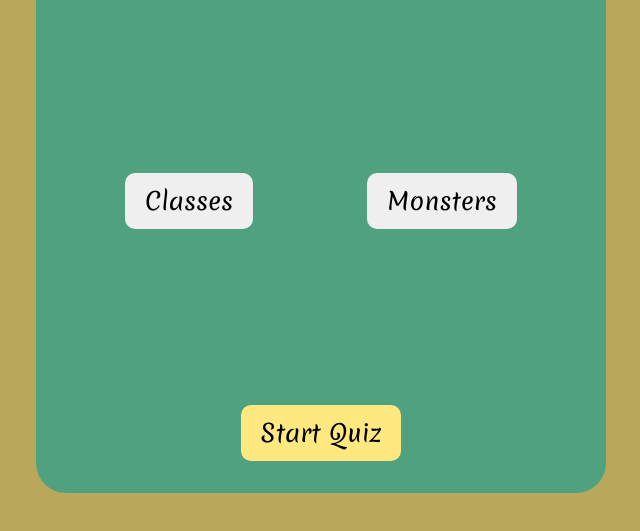
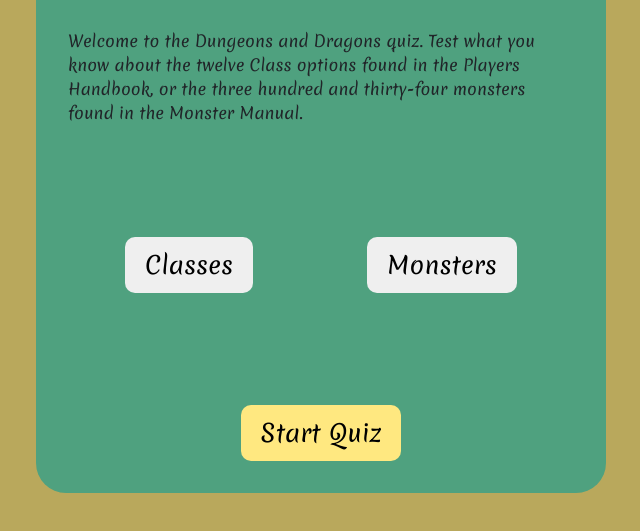
Before and after one commit to frowningfrog/js-projects, a plain HTML site: page finaljs/index.html in a window 1280 px wide. Shown: the part 203-734 px from the top of the page, without its empty margins (319-959 px from the left). Drawn offline with nearby package versions, Linux system fonts and the light colour scheme; no server answers.

Commit message:
dnd paragraph

```diff
--- a/finaljs/index.html
+++ b/finaljs/index.html
@@ -14,7 +14,10 @@
   <div class="container">
     <div class="row">
       <div class="col-12 col-lg-6 offset-lg-3 main">
-        <div class="title">DnD Quiz</div>
+        <div>
+          <div class="title">DnD Quiz</div>
+          <div class="para">Welcome to the Dungeons and Dragons quiz. Test what you know about the twelve Class options found in the Players Handbook, or the three hundred and thirty-four monsters found in the Monster Manual.</div>
+        </div>
         <div class="d-flex">
           <button id="class" class="choice">Classes</button>
           <button id="monster" class="choice">Monsters</button>
--- a/finaljs/style.css
+++ b/finaljs/style.css
@@ -20,6 +20,10 @@ body {
     justify-content: center;
     font-size: 3em;
     font-weight: 600;
+}
+
+.para {
+    margin-top: 2em;
 }
 
 .choice {
```
